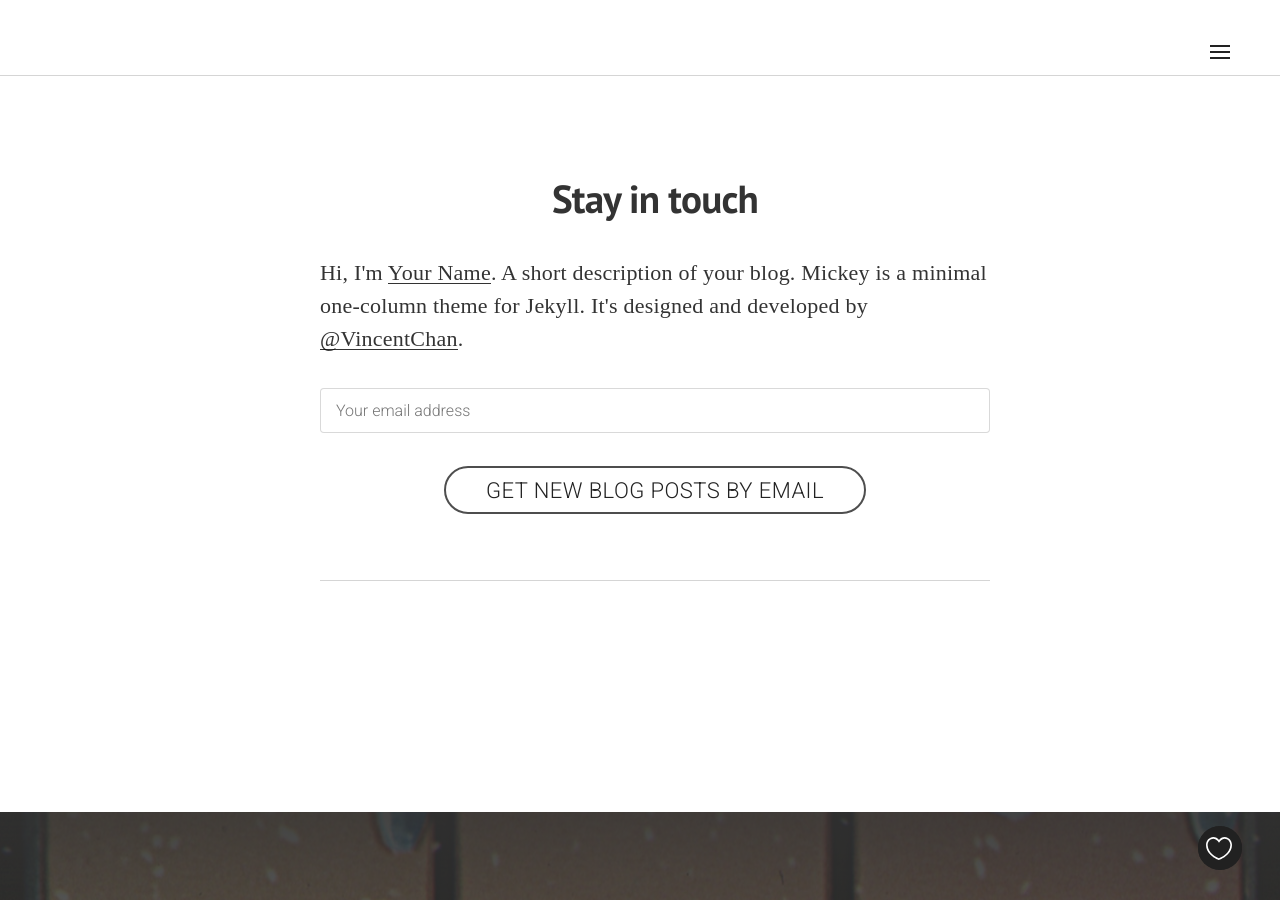
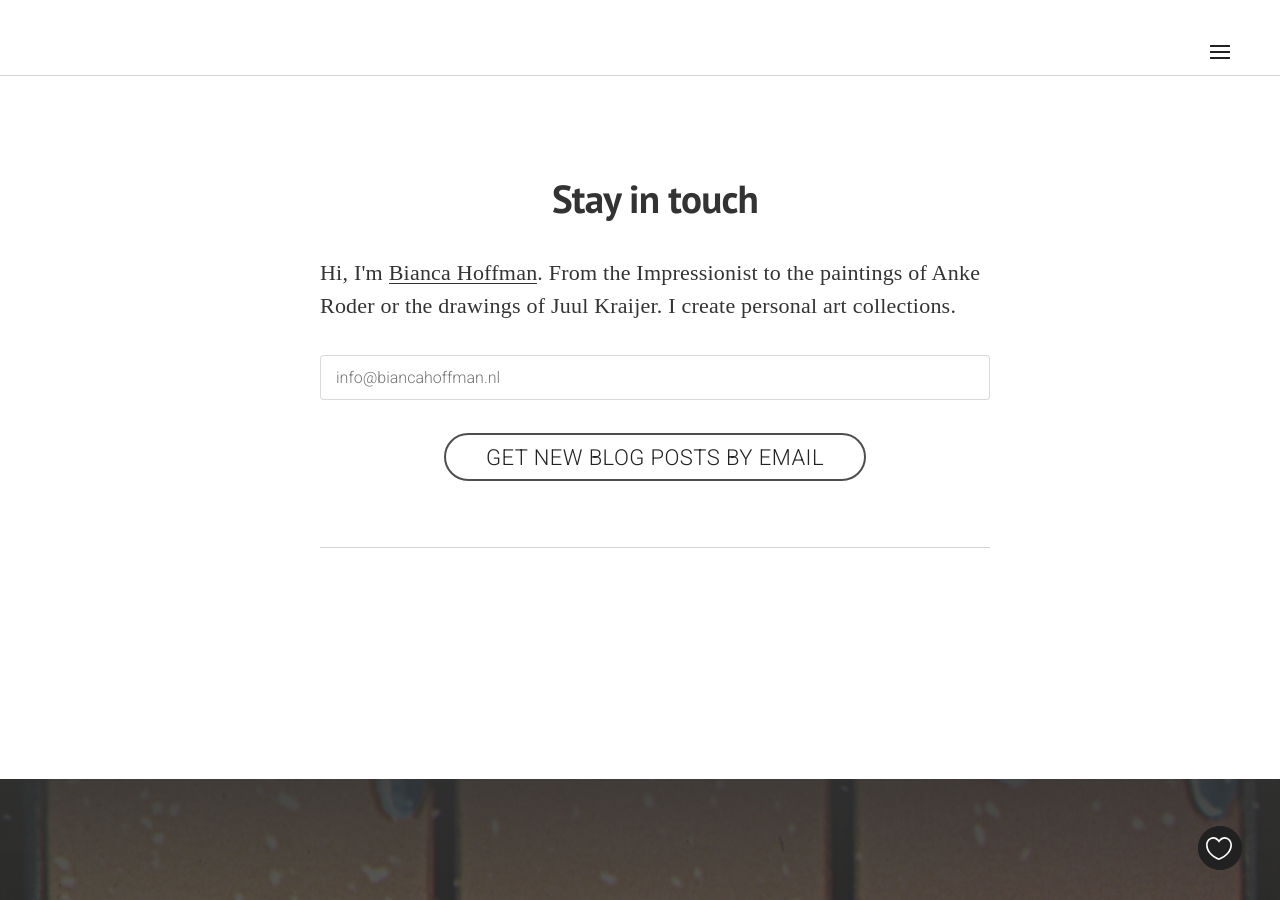
Before and after one commit to biancahoffman/biancahoffman.github.io, a Jekyll site: the page built from _posts/2014-11-28-mickey-mouse.markdown, in a window 1280 px wide and 900 px high, scrolled down 2016 px. Built offline with Jekyll 4.4.1, drawn with Linux system fonts in a browser that asks for light colours; nearby versions of some CDN libraries; some web fonts are replaced; Markdown is read by kramdown in place of the engine named in the settings; comment, search, counter and statistics services are not loaded.

Commit message:
changed some details

```diff
--- a/_includes/footer.html
+++ b/_includes/footer.html
@@ -1,7 +1,7 @@
 <footer class="section--footer">
   <div class="container container--content">
     <div>
-      <a href="{{ site.baseurl }}humans.txt">Hand-crafted</a> by <a href="{{ site.baseurl }}about/">Your Name</a>
+      <a href="{{ site.baseurl }}humans.txt">Hand-crafted</a> by <a href="{{ site.baseurl }}about/">Bianca Hoffman</a>
     </div>
     <ul class="socialAccountList">
       <li><a href="http://twitter.com/{{ site.author.twitter }}" class="socialAccount socialAccount--twitter" target="_blank"></a></li>
@@ -9,8 +9,6 @@
       <li><a href="http://www.linkedin.com/in/{{ site.author.linkedin }}" class="socialAccount socialAccount--linkedin" target="_blank"></a></li>
       <li><a href="http://dribbble.com/{{ site.author.dribble }}" class="socialAccount socialAccount--dribbble" target="_blank"></a></li>
       <li><a href="https://www.pinterest.com/{{ site.author.pinterest }}/" class="socialAccount socialAccount--pinterest" target="_blank"></a></li>
-      <li><a href="http://www.kiva.org/lender/{{ site.author.kiva }}" class="socialAccount socialAccount--kiva" target="_blank"></a></li>
-      <li><a href="{{ site.rss }}" class="socialAccount socialAccount--rss" target="_blank"></a></li>
     </ul>
     <div>
       © 2015 All Rights Reserved. Powered by the <a href="https://github.com/vincentchan/mickey" target="_blank">Mickey theme</a> for Jekyll.
--- a/_includes/menu.html
+++ b/_includes/menu.html
@@ -9,9 +9,6 @@
       <ul class="list list--avatarMenu hidden">
         <li class="list-item"><a href="">Twitter</a></li>
         <li class="list-item"><a href="">LinkedIn</a></li>
-        <li class="list-item"><a href="">Quora</a></li>
-        <li class="list-item"><a href="">Dribbble</a></li>
-        <li class="list-item"><a href="">Kiva</a></li>
       </ul>
     </li>
   </ul>
--- a/_includes/subscribe.html
+++ b/_includes/subscribe.html
@@ -2,7 +2,7 @@
   <div class="container container--content">
     <h3 class="u-alignCenter">Stay in touch</h3>
     <p>
-      Hi, I'm <a href="{{ site.baseurl }}about/">Your Name</a>. A short description of your blog. Mickey is a minimal one-column theme for Jekyll. It's designed and developed by <a href="http://github.com/vincentchan" target="_blank">@VincentChan</a>.
+      Hi, I'm <a href="{{ site.baseurl }}about/">Bianca Hoffman</a>. From the Impressionist to the paintings of Anke Roder or the drawings of Juul Kraijer. I create personal art collections.
     </p>
     <div class="newsletterForm-wrapper">
       <!-- Begin MailChimp Signup Form -->
@@ -10,7 +10,7 @@
         <form action="{ get this from MailChimp }" method="post" id="mc-embedded-subscribe-form" name="mc-embedded-subscribe-form" class="validate" target="_blank" novalidate>
           <div id="mc_embed_signup_scroll">
             <div class="mc-field-group">
-              <input type="email" value="" name="EMAIL" class="textInput textInput--large" id="mce-EMAIL" placeholder="Your email address">
+              <input type="email" value="" name="EMAIL" class="textInput textInput--large" id="mce-EMAIL" placeholder="info@biancahoffman.nl">
             </div>
             <div id="mce-responses" class="clear">
               <div class="response" id="mce-error-response" style="display:none"></div>
```
